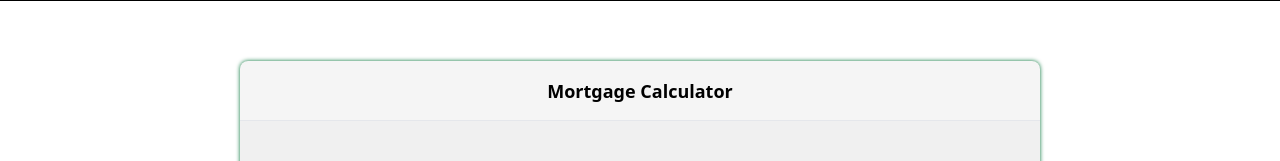
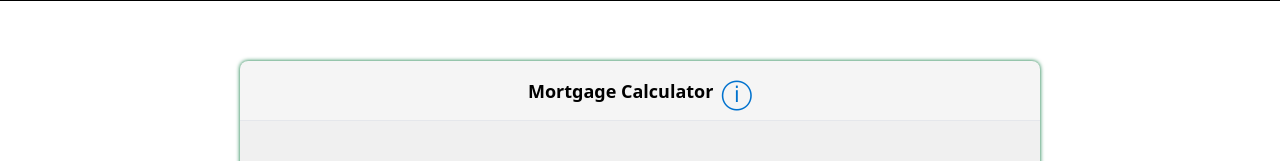
Before and after one commit to AlexW03x/Forage-Lloyds-Technological-Engineering, a React (Create React App) app in the folder mortgage-calculator/: page / in a window 1280 px wide. Shown: the part 189-350 px from the top of the page. Built offline with nearby package versions, Linux system fonts and the light colour scheme; the HTML template or start-up script is replaced by a standard one.

Commit message:
Added Helper Component

```diff
--- /dev/null
+++ b/mortgage-calculator/src/components/calculator/helper.jsx
@@ -0,0 +1,25 @@
+import { useState } from "react"
+
+export default function Helper({title, description}){
+
+    const [showHelp, setShowHelp] = useState(false);
+
+    const toggleHelp = (bool) => {
+        setShowHelp(bool);
+    }
+
+    return(
+        <>
+            <p onMouseEnter={() => {toggleHelp(true)}}
+             className="ml-2 text-3xl font-[400] text-[var(--lloyds-blue)]"><span onClick={() => {toggleHelp(!showHelp)}} className="cursor-pointer">ⓘ</span>
+
+                <span
+                className={`${showHelp ? "block" : "hidden"} w-[100%] left-0 sm:w-[300px] sm:left-auto sm:right-40 mt-4  z-[2] p-2 text-sm rounded-md drop-shadow-[0_0_3px_var(--lloyds-black)]
+                min-h-auto bg-[var(--lloyds-dark-green)] absolute text-white`}>
+                    <strong>{title}<span class="float-end">✗</span></strong>
+                    <br/><br/>{description}
+                </span>
+            </p>
+        </>
+    )
+}
--- a/mortgage-calculator/src/components/calculator/portal.jsx
+++ b/mortgage-calculator/src/components/calculator/portal.jsx
@@ -1,6 +1,6 @@
 
 import { useState } from "react";
-
+import Helper from "./helper";
 
 export default function Portal(){
 
@@ -17,7 +17,7 @@ export default function Portal(){
             rounded-lg drop-shadow-[0_0_2px_var(--lloyds-dark-green)] flex flex-col">
                     <div className="w-full h-[60px] flex items-center justify-center font-bold text-lg border-b-[1px] border-[var(--lloyds-dark-green)]/40">
                         <p>Mortgage Calculator</p>
-
+                        <Helper title={"Mortgage Calculator"} description={"This is a mortgage calculator to help you estimate your monthly payments."}/>
                     </div>
 
                     <div className="w-full h-[480px] flex flex-col bg-[var(--lloyds-grey-subtle)] border-b-[1px] border-[var(--lloyds-dark-green)]/40">
--- a/mortgage-calculator/src/components/index.js
+++ b/mortgage-calculator/src/components/index.js
@@ -2,6 +2,7 @@ import NavigationContext from "./navigation/navigationContext";
 import Navigation from "./navigation/navigation";
 import Breadcrumbs from "./navigation/breadcrumbs";
 import Portal from "./calculator/portal";
+import Helper from "./calculator/helper";
 
 export {
     NavigationContext,
@@ -10,5 +11,5 @@ export {
 
     // Calculator Components
     Portal,
-
+    Helper,
 }
```
